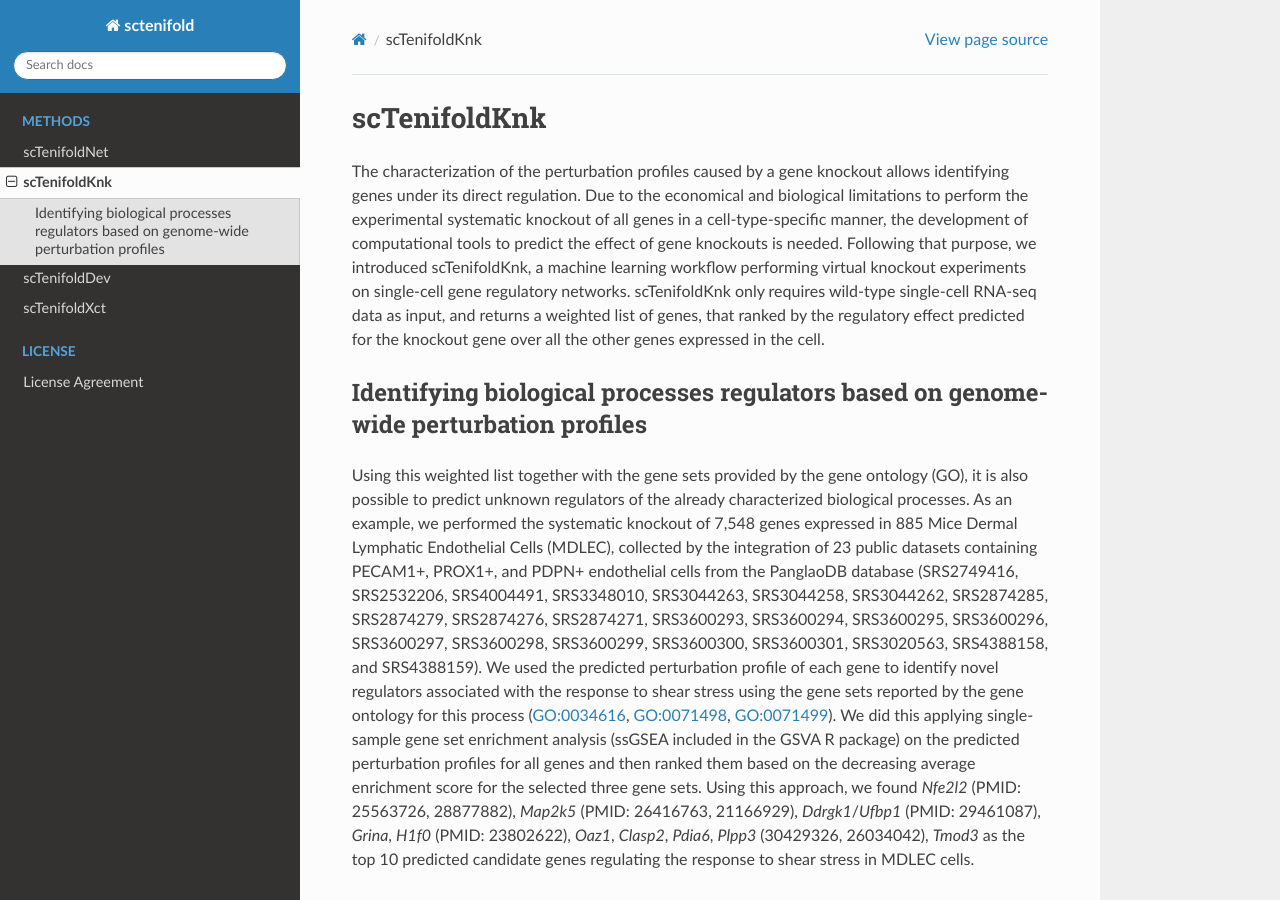
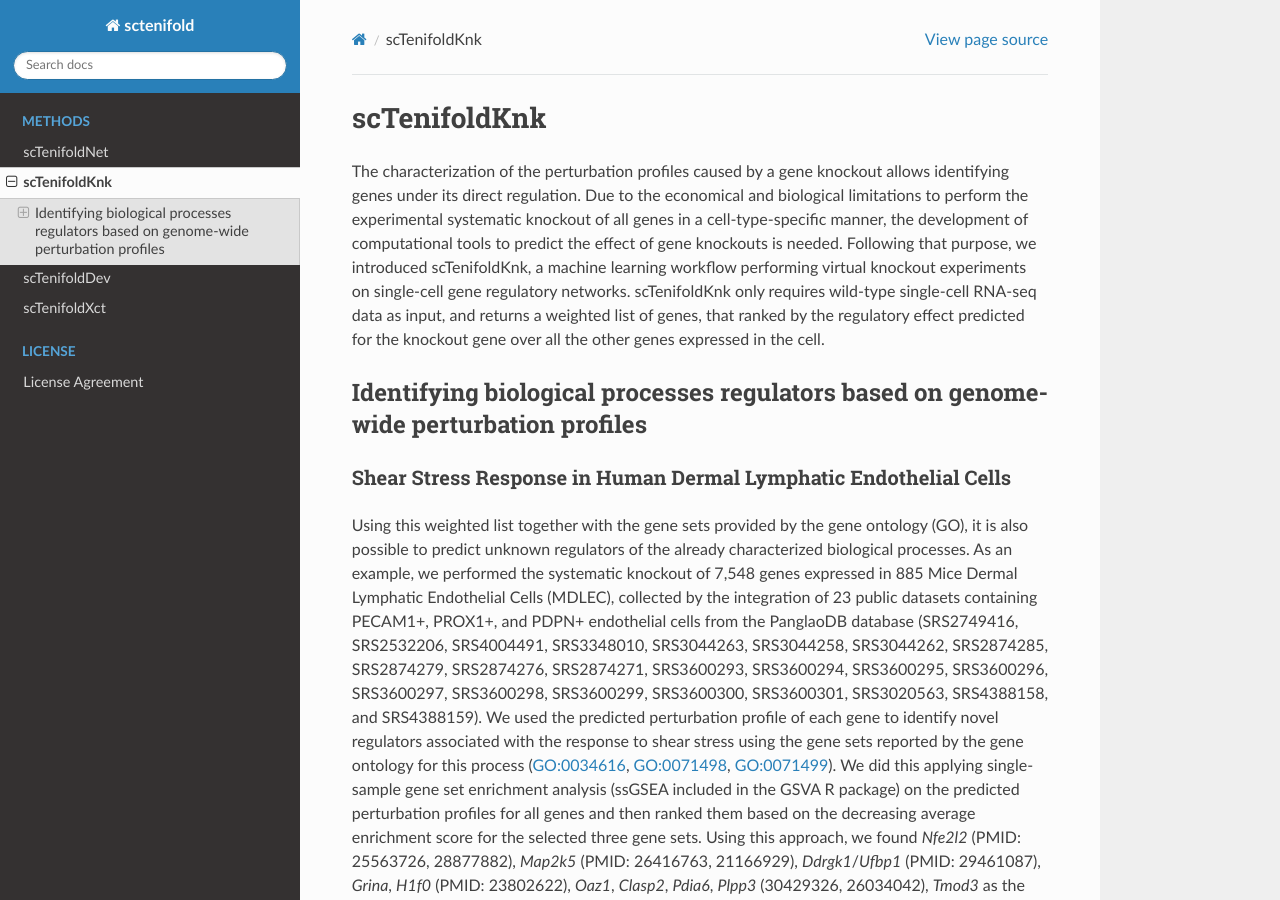
Before and after one commit to scTenifold/scTenifold.github.io, a Sphinx documentation site: the page built from docs/sctenifoldknk.rst, in a window 1280 px wide and 900 px high. Built offline with Sphinx 7.4.7 and the Read the Docs theme 2.0.0, drawn with Linux system fonts in a browser that asks for light colours.

Commit message:
Update sctenifoldknk.rst

```diff
--- a/docs/sctenifoldknk.rst
+++ b/docs/sctenifoldknk.rst
@@ -4,6 +4,11 @@ The characterization of the perturbation profiles caused by a gene knockout allo
 
 Identifying biological processes regulators based on genome-wide perturbation profiles
 --------------------------------------------------------------------------------------
+
+
+
+Shear Stress Response in Human Dermal Lymphatic Endothelial Cells
+^^^^^^^^^^^^^^^^^^^^^^^^^^^^^^^^^^^^^^^^^^^^^^^^^^^^^^^^^^^^^^^^^
 Using this weighted list together with the gene sets provided by the gene ontology (GO), it is also possible to predict unknown regulators of the already characterized biological processes. As an example, we performed the systematic knockout of 7,548 genes expressed in 885 Mice Dermal Lymphatic Endothelial Cells (MDLEC), collected by the integration of 23 public datasets  containing PECAM1+, PROX1+, and PDPN+ endothelial cells from the PanglaoDB database (SRS2749416, SRS2532206, SRS4004491, SRS3348010, SRS3044263, SRS3044258, SRS3044262, SRS2874285, SRS2874279, SRS2874276, SRS2874271, SRS3600293, SRS3600294, SRS3600295, SRS3600296, SRS3600297, SRS3600298, SRS3600299, SRS3600300, SRS3600301, SRS3020563, SRS4388158, and SRS4388159).
 We used the predicted perturbation profile of each gene to identify novel regulators associated with the response to shear stress using the gene sets reported by the gene ontology for this process (`GO:0034616 <http://amigo.geneontology.org/amigo/term/GO:0034616>`_, `GO:0071498 <http://amigo.geneontology.org/amigo/term/GO:0071498>`_, `GO:0071499 <http://amigo.geneontology.org/amigo/term/GO:0071499>`_). We did this applying single-sample gene set enrichment analysis (ssGSEA included in the GSVA R package) on the predicted perturbation profiles for all genes and then ranked them based on the decreasing average enrichment score for the selected three gene sets. Using this approach, we found *Nfe2l2* (PMID: 25563726, 28877882), *Map2k5* (PMID: 26416763, 21166929), *Ddrgk1*/*Ufbp1* (PMID: 29461087), *Grina*, *H1f0* (PMID: 23802622), *Oaz1*, *Clasp2*, *Pdia6*, *Plpp3* (30429326, 26034042), *Tmod3* as the top 10 predicted candidate genes regulating the response to shear stress in MDLEC cells.
 
```
